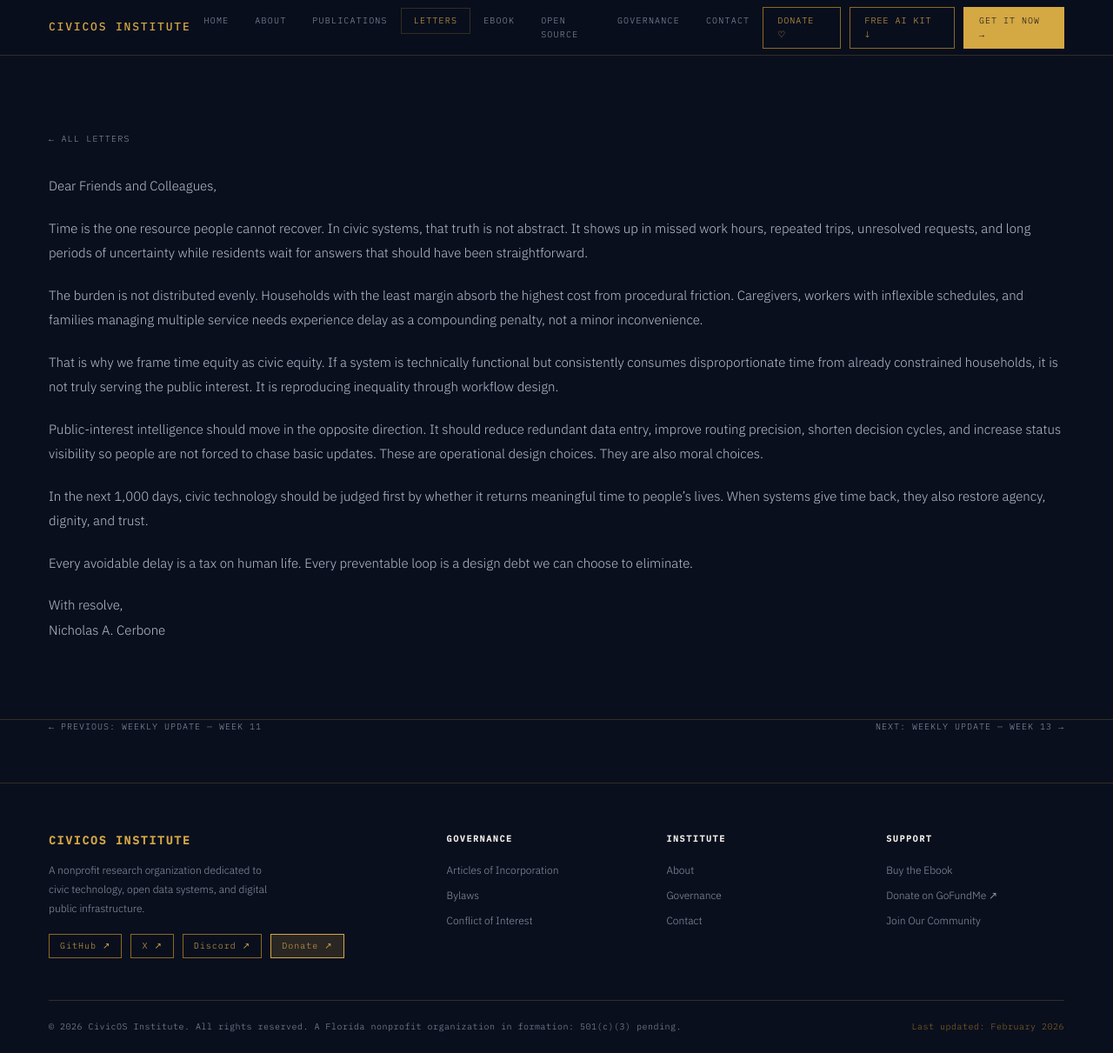
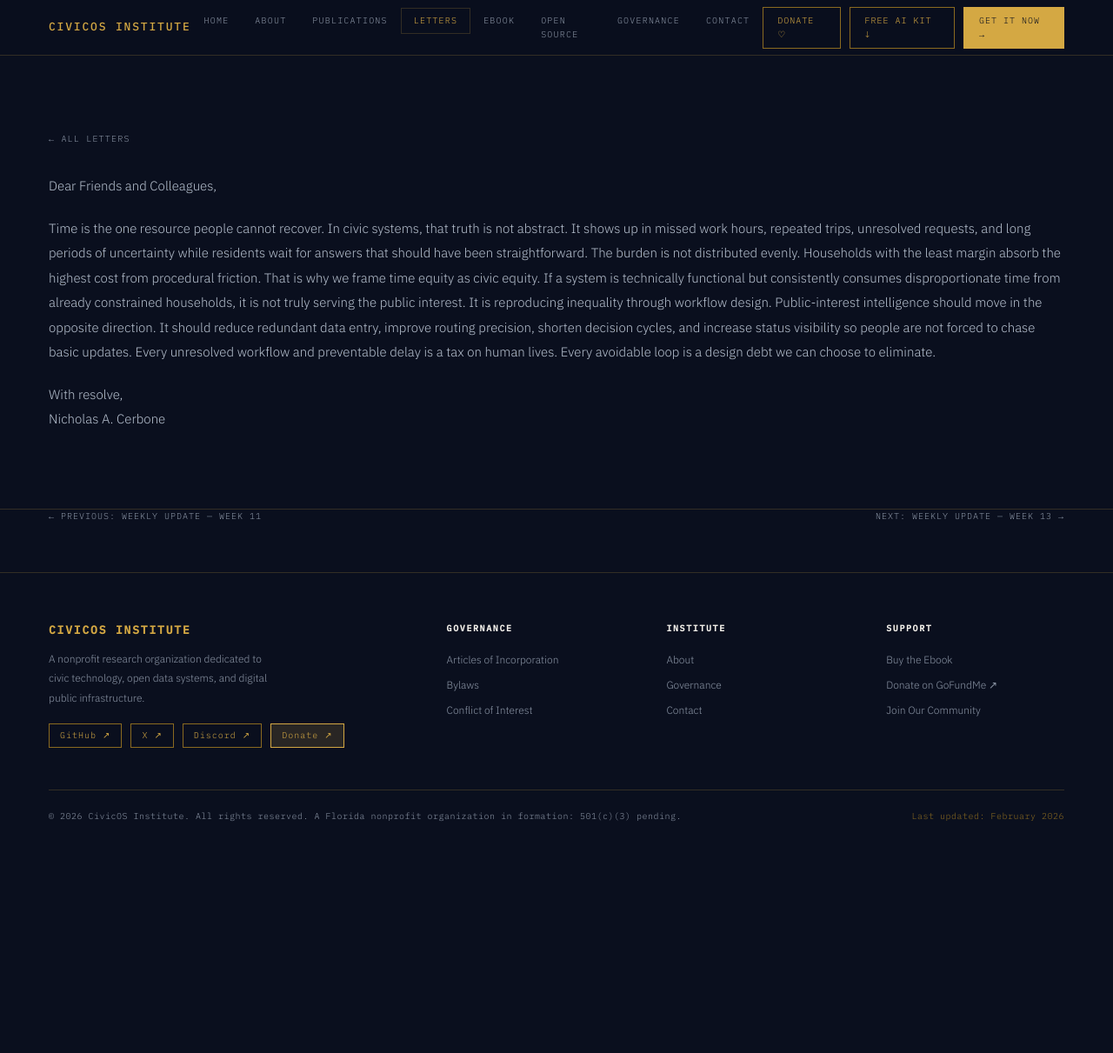
Before and after one commit to CivicOSInstitute/civicos-institute.github.io, a Jekyll site: the page built from _letters/2026-03-24-week-12.html, in a window 1280 px wide and 1211 px high. Shown: the whole window at 87% size. Built offline with Jekyll 4.4.1, drawn with Linux system fonts in a browser that asks for light colours; some web fonts are replaced.

Commit message:
Convert week 12 to pure prose v3 long-form narrative style

```diff
--- a/_letters/2026-03-24-week-12.html
+++ b/_letters/2026-03-24-week-12.html
@@ -11,12 +11,9 @@
 ---
 
 <div class="letter-body">
+
 <p>Dear Friends and Colleagues,</p>
-<p>Time is the one resource people cannot recover. In civic systems, that truth is not abstract. It shows up in missed work hours, repeated trips, unresolved requests, and long periods of uncertainty while residents wait for answers that should have been straightforward.</p>
-<p>The burden is not distributed evenly. Households with the least margin absorb the highest cost from procedural friction. Caregivers, workers with inflexible schedules, and families managing multiple service needs experience delay as a compounding penalty, not a minor inconvenience.</p>
-<p>That is why we frame time equity as civic equity. If a system is technically functional but consistently consumes disproportionate time from already constrained households, it is not truly serving the public interest. It is reproducing inequality through workflow design.</p>
-<p>Public-interest intelligence should move in the opposite direction. It should reduce redundant data entry, improve routing precision, shorten decision cycles, and increase status visibility so people are not forced to chase basic updates. These are operational design choices. They are also moral choices.</p>
-<p>In the next 1,000 days, civic technology should be judged first by whether it returns meaningful time to people’s lives. When systems give time back, they also restore agency, dignity, and trust.</p>
-<p>Every avoidable delay is a tax on human life. Every preventable loop is a design debt we can choose to eliminate.</p>
+<p>Time is the one resource people cannot recover. In civic systems, that truth is not abstract. It shows up in missed work hours, repeated trips, unresolved requests, and long periods of uncertainty while residents wait for answers that should have been straightforward. The burden is not distributed evenly. Households with the least margin absorb the highest cost from procedural friction. That is why we frame time equity as civic equity. If a system is technically functional but consistently consumes disproportionate time from already constrained households, it is not truly serving the public interest. It is reproducing inequality through workflow design. Public-interest intelligence should move in the opposite direction. It should reduce redundant data entry, improve routing precision, shorten decision cycles, and increase status visibility so people are not forced to chase basic updates. Every unresolved workflow and preventable delay is a tax on human lives. Every avoidable loop is a design debt we can choose to eliminate.</p>
 <p>With resolve,<br>Nicholas A. Cerbone</p>
+
 </div>
```
